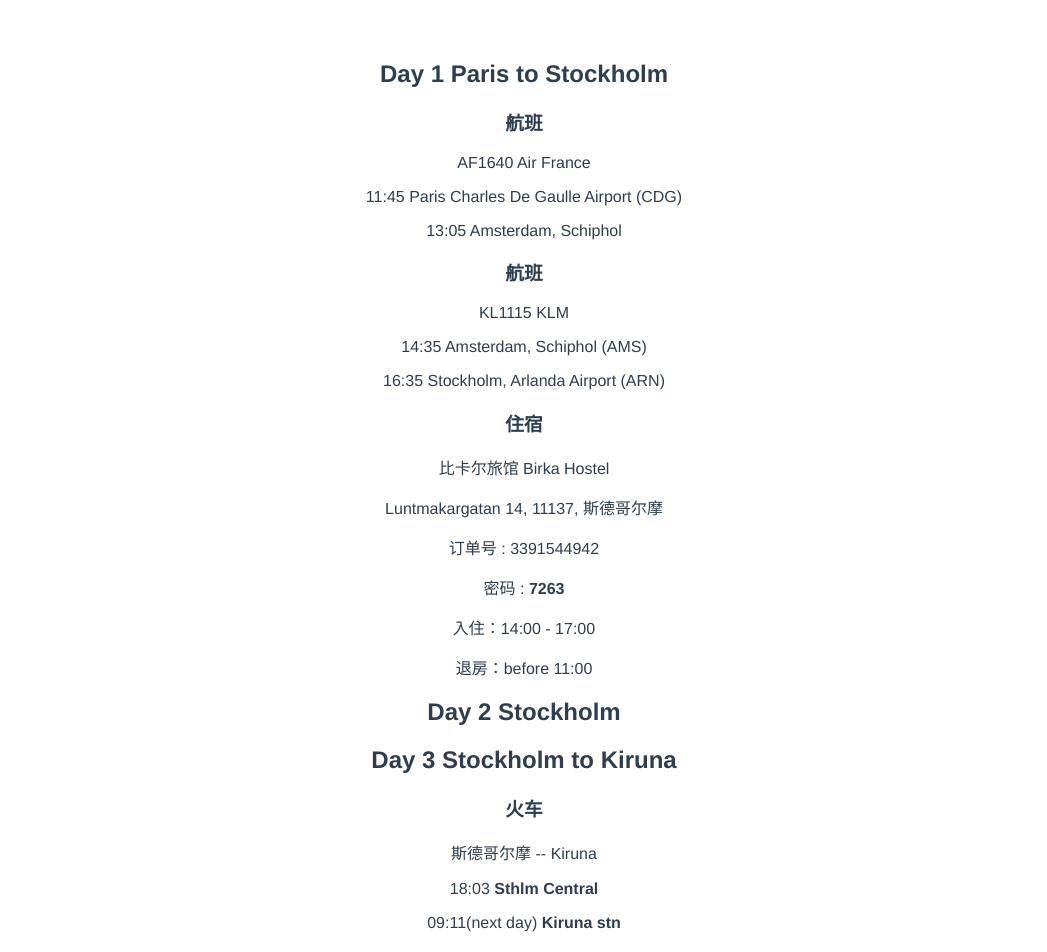
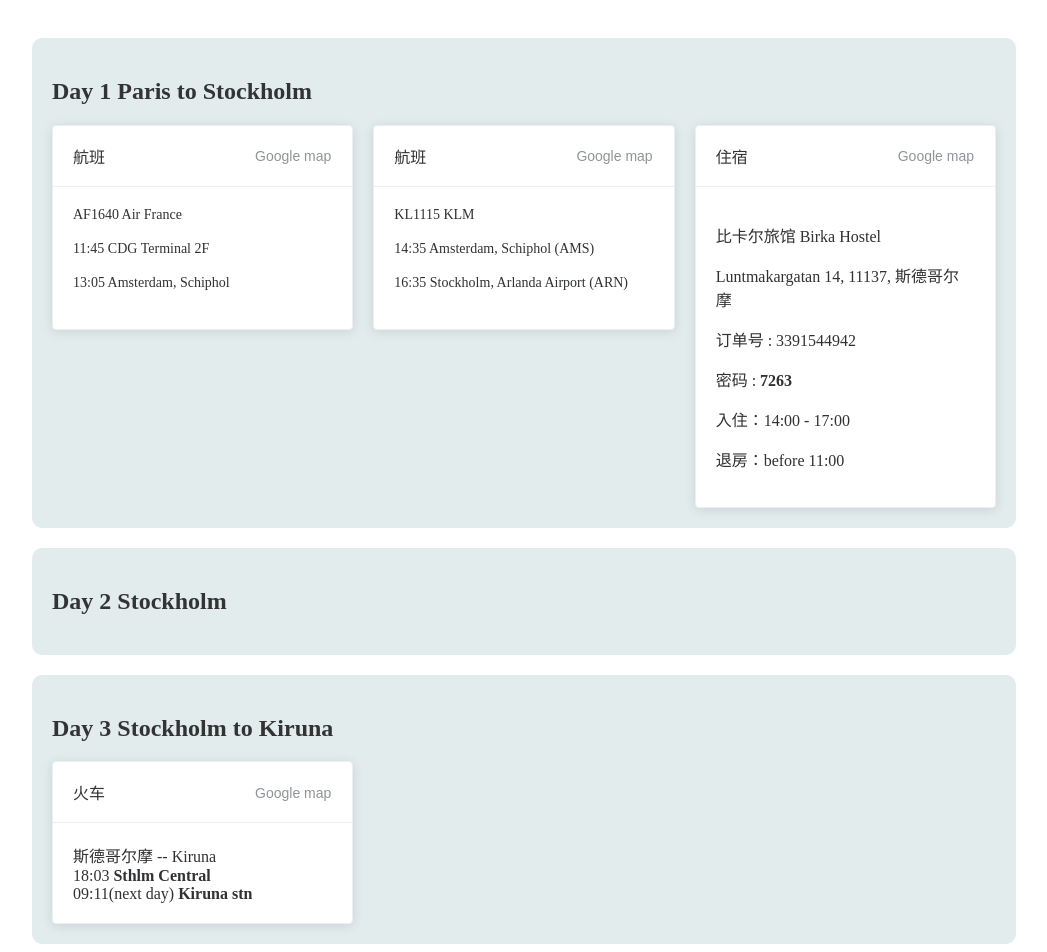
Before and after one commit to Wenke-D/Go-Sweden-src, a Vue app: page / in a window 1280 px wide. Shown: the top 952 px of the page, without its empty margins (116-1163 px from the left). Built offline with nearby package versions, Linux system fonts and the light colour scheme.

Commit message:
adjust style

```diff
--- a/package.json
+++ b/package.json
@@ -9,6 +9,7 @@
   },
   "dependencies": {
     "core-js": "^3.6.5",
+    "element-ui": "^2.14.1",
     "vue": "^2.6.11"
   },
   "devDependencies": {
--- a/src/App.vue
+++ b/src/App.vue
@@ -1,7 +1,12 @@
 <template>
     <div id="app">
-        <Day v-for="(day,index) in plans" v-bind="day" v-bind:key="index"></Day>
+        <el-container>
+            <el-main class="el-main">
+                <Day v-for="(day,index) in plans" v-bind="day" v-bind:key="index"></Day>
+            </el-main>
+        </el-container>
     </div>
+
 </template>
 
 <script>
@@ -9,6 +14,18 @@
     import Day from "@/components/Day";
     import events from "@/assets/data";
     import schedules from "@/assets/schedule";
+
+    export default {
+        name: 'App',
+        components: {
+            Day
+        },
+        data: function () {
+            return {
+                plans: eachDayPlans
+            };
+        }
+    }
 
     /* load data */
     let table = {
@@ -44,28 +61,21 @@
         throw new Error("you have hotel left")
     }
 
-    export default {
-        name: 'App',
-        components: {
-            Day
-        },
-        data: function () {
-            return {
-                plans: eachDayPlans
-            };
-        }
-    }
-
 
 </script>
 
 <style>
-    #app {
-        font-family: Avenir, Helvetica, Arial, sans-serif;
-        -webkit-font-smoothing: antialiased;
-        -moz-osx-font-smoothing: grayscale;
-        text-align: center;
-        color: #2c3e50;
-        margin-top: 60px;
+    @media (min-width: 1000px) {
+
+        body {
+            width: 80%;
+            margin-left: auto;
+            margin-right: auto;
+        }
     }
+
+    .el-main {
+        color: #333;
+    }
+
 </style>
--- a/src/assets/data.js
+++ b/src/assets/data.js
@@ -18,12 +18,12 @@
     ],
     "planes": [
         {
-            "depart": "Paris Charles De Gaulle Airport (CDG)",
+            "depart": "CDG Terminal 2F",
             "departTime": "11:45",
             "dest": "Amsterdam, Schiphol",
             "destTime": "13:05",
             "company": "Air France",
-            "flightNum": "AF1640"
+            "flightNum": "AF1640",
         },
         {
             "depart": "Amsterdam, Schiphol (AMS)",
@@ -31,7 +31,7 @@
             "dest": "Stockholm, Arlanda Airport (ARN)",
             "destTime": "16:35",
             "company": "KLM",
-            "flightNum": "KL1115"
+            "flightNum": "KL1115",
         },
         {
             "depart": "Stockholm, Arlanda Airport (ARN)",
@@ -39,7 +39,7 @@
             "dest": "Paris, Paris Charles De Gaulle Airport (CDG)",
             "destTime": "21:50",
             "company": "Air France",
-            "flightNum": "AF1063"
+            "flightNum": "AF1063",
         }
     ],
     "trains": [
@@ -75,7 +75,7 @@
             "name": "SPiS Hotel & Hostel",
             "address": "Bergmästaregatan 7, 98133 Kiruna",
             "confirmationNum": "2339.874.722",
-            "code": "`2441`",
+            "code": "2441",
             "checkIn": "15:00 - 23:00",
             "checkout": "2:00 - 12:00"
         },
@@ -83,7 +83,7 @@
             "name": "STF Abisko Turiststation",
             "address": "98107, 98107 Abisko, Sweden",
             "confirmationNum": "3253.637.834",
-            "code": "`7958`",
+            "code": "7958",
             "checkIn": "15:00 - 17:00",
             "checkout": "8:00 - 10:00"
         },
@@ -91,7 +91,7 @@
             "name": "STF Abisko Turiststation",
             "address": "98107, 98107 Abisko, Sweden",
             "confirmationNum": "3187.299.273",
-            "code": "`7846`",
+            "code": "7846",
             "checkIn": "15:00 - 17:00",
             "checkout": "8:00 - 10:00"
         },
@@ -99,7 +99,7 @@
             "name": "STF Abisko Turiststation",
             "address": "98107, 98107 Abisko, Sweden",
             "confirmationNum": "3269.563.265",
-            "code": "`4646`",
+            "code": "4646",
             "checkIn": "15:00 - 17:00",
             "checkout": "8:00 - 10:00"
         },
--- a/src/components/Day.vue
+++ b/src/components/Day.vue
@@ -1,8 +1,15 @@
 <template>
-    <div class="day">
-        <h2>Day {{dayNum}} {{location}}</h2>
-        <component v-for="(value, index) in events" v-bind:is="value.type" v-bind="value" v-bind:key="index"/>
-    </div>
+    <el-row>
+        <el-col :sm="24">
+            <div class="day">
+                <h2>Day {{dayNum}} {{location}}</h2>
+                <el-row :gutter="20">
+                    <component v-for="(value, index) in events" v-bind:is="value.type" v-bind="value"
+                               v-bind:key="index"/>
+                </el-row>
+            </div>
+        </el-col>
+    </el-row>
 </template>
 
 <script>
@@ -19,7 +26,7 @@
         },
 
         props: {
-            dayNum:Number,
+            dayNum: Number,
             location: String,
             events: Array // type : value, event: value, array of events
         }
@@ -27,5 +34,12 @@
 </script>
 
 <style scoped>
+    .day {
+        background-color: #E2ECEC;
+        padding: 20px;
+        border-radius: 10px;
+        margin: 10px auto 10px auto;
+    }
+
 
 </style>
--- a/src/components/Hotel.vue
+++ b/src/components/Hotel.vue
@@ -1,26 +1,46 @@
 <template>
+    <el-col :sm="18" :md="8">
         <div class="hotel">
-        <h3>住宿</h3>
+            <el-card class="box-card">
+                <div slot="header" class="clearfix">
+                    <span>住宿</span>
+                    <el-button style="float: right; padding: 3px 0" type="text">
+                        <el-link type="info" :href="address_url">Google map</el-link>
+                    </el-button>
+                </div>
+                <div class="text item">
                     <p>{{name}}</p>
+                </div>
+                <div class="text item">
                     <p>{{address}}</p>
+                </div>
+                <div class="text item">
                     <p>订单号 : {{confirmationNum}}</p>
                     <p>密码 : <b>{{code}}</b></p>
+                </div>
+                <div class="text item">
                     <p>入住：{{checkIn}}</p>
                     <p>退房：{{checkout}}</p>
                 </div>
+            </el-card>
+        </div>
+    </el-col>
 
 </template>
 
 <script>
     export default {
         name: "hotel",
-        props:{
-            name:String,
-            address:String,
-            confirmationNum:String,
-            code:String,
-            checkIn:String,
-            checkout:String,
+        props: {
+            name: String,
+            address: String,
+            confirmationNum: String,
+            code: String,
+            checkIn: String,
+            checkout: String,
+        },
+        data: function () {
+            return {address_url: "http://maps.google.com/?q=" + this.name};
         }
     }
 </script>
--- a/src/components/Plane.vue
+++ b/src/components/Plane.vue
@@ -1,27 +1,61 @@
 <template>
-    <div class="plane">
-        <h3>航班</h3>
-        <p>{{flightNum}} {{company}}</p>
-        <p>{{departTime}} {{depart}}</p>
-        <p>{{destTime}} {{dest}}</p>
-    </div>
-
+    <el-col :sm="18" :md="8">
+        <div class="plane">
+            <el-card class="box-card">
+                <div slot="header" class="clearfix">
+                    <span>航班</span>
+                    <el-button style="float: right; padding: 3px 0" type="text">
+                        <el-link type="info" :href="address_url">Google map</el-link>
+                    </el-button>
+                </div>
+                <div class="text item">
+                    {{flightNum}} {{company}}
+                </div>
+                <div class="text item">
+                    {{departTime}} {{depart}}
+                </div>
+                <div class="text item">
+                    {{destTime}} {{dest}}
+                </div>
+            </el-card>
+        </div>
+    </el-col>
 </template>
 
 <script>
     export default {
         name: "Plane",
-        props:{
-            depart:String,
-            departTime:String,
-            dest:String,
-            destTime:String,
-            company:String,
-            flightNum:String
+        props: {
+            depart: String,
+            departTime: String,
+            dest: String,
+            destTime: String,
+            company: String,
+            flightNum: String
+        },
+        data: function () {
+            return {address_url: "http://maps.google.com/?q=" + this.depart};
         }
     }
 </script>
 
 <style scoped>
+    .text {
+        font-size: 14px;
+    }
+
+    .item {
+        margin-bottom: 18px;
+    }
+
+    .clearfix:before,
+    .clearfix:after {
+        display: table;
+        content: "";
+    }
+
+    .clearfix:after {
+        clear: both
+    }
 
 </style>
--- a/src/components/Train.vue
+++ b/src/components/Train.vue
@@ -1,10 +1,25 @@
 <template>
-    <div class="train">
-        <h3>火车</h3>
-        <p>{{depart}} -- {{dest}}</p>
-        <p>{{departTime}} <b>{{departStation}}</b></p>
-        <p>{{destTime}} <b>{{destStation}}</b></p>
-    </div>
+    <el-col :sm="18" :md="8">
+        <div class="train">
+            <el-card class="box-card">
+                <div slot="header" class="clearfix">
+                    <span>火车</span>
+                    <el-button style="float: right; padding: 3px 0" type="text">
+                        <el-link type="info" :href="address_url">Google map</el-link>
+                    </el-button>
+                </div>
+                <div class="text item">
+                    {{depart}} -- {{dest}}
+                </div>
+                <div class="text item">
+                    {{departTime}} <b>{{departStation}}</b>
+                </div>
+                <div class="text item">
+                    {{destTime}} <b>{{destStation}}</b>
+                </div>
+            </el-card>
+        </div>
+    </el-col>
 
 </template>
 
@@ -18,6 +33,9 @@
             departTime: String,
             destStation: String,
             destTime: String
+        },
+        data: function () {
+            return {address_url: "http://maps.google.com/?q=" + this.depart};
         }
     }
 </script>
--- a/src/main.js
+++ b/src/main.js
@@ -1,5 +1,9 @@
 import Vue from 'vue'
+import ElementUI from 'element-ui';
+import 'element-ui/lib/theme-chalk/index.css';
 import App from './App.vue'
+
+Vue.use(ElementUI);
 
 Vue.config.productionTip = false
 
```
Also changed, not shown: 1 other file (tests, documents, lock files or other folders). Lines whose indentation alone changed are shown as unchanged.
